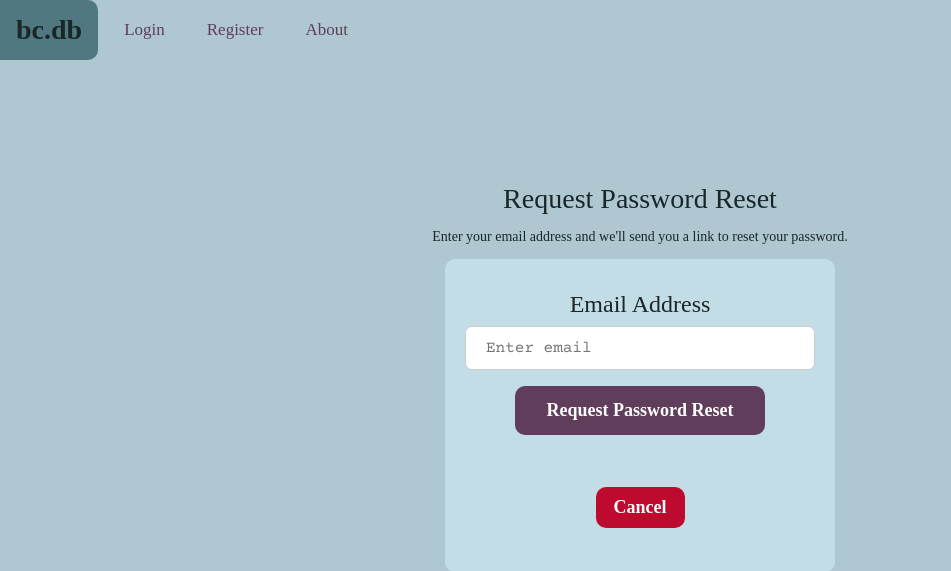
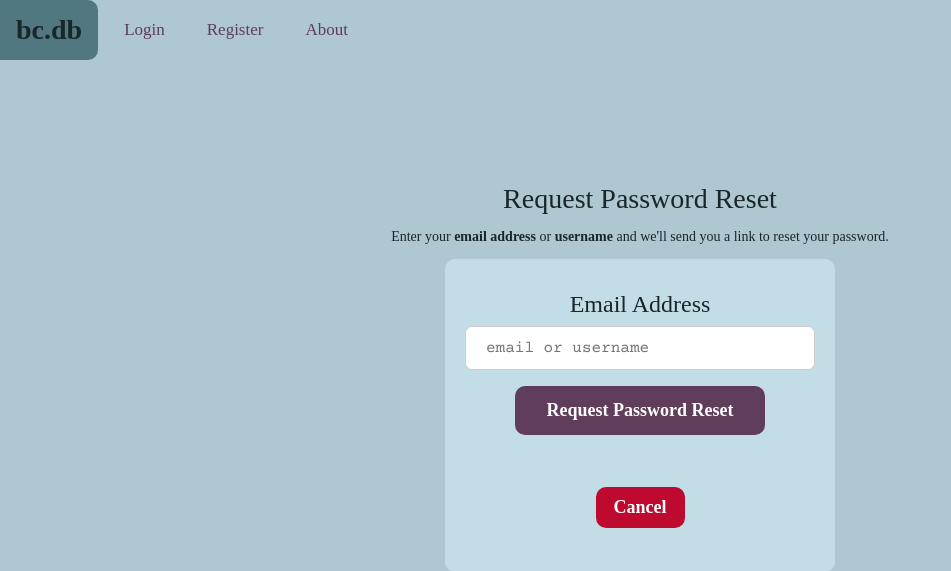
Before and after one commit to MyPetLobster/bookcase-database, a Flask app: page /forgot_password/ in a window 1280 px wide. Shown: the top 571 px of the page, without its empty margins (0-951 px from the left). Run offline with Flask 3, Linux system fonts and the light colour scheme; some web fonts are replaced.

Commit message:
Allows forgot-pass to accept username

```diff
--- a/website/auth.py
+++ b/website/auth.py
@@ -99,8 +99,16 @@ def generate_reset_token(user_id):
 @auth.route('/forgot_password/', methods=['GET', 'POST'])
 def forgot_password():
     if request.method == 'POST':
-        email = request.form.get('email')
-        user = User.query.filter_by(email=email).first()
+
+        input = request.form.get('email-username')
+        # check if input is an email address or username
+        if '@' in input:
+            email = input
+            user = User.query.filter_by(email=email).first()
+        else:
+            username = input
+            user = User.query.filter(db.func.lower(User.username) == username.lower()).first()
+            email = user.email
 
         if user:
             user.reset_token = generate_reset_token(user.id)
--- a/website/templates/forgot_password.html
+++ b/website/templates/forgot_password.html
@@ -3,10 +3,10 @@
 
 <div class="reset-pass-box">
         <h2>Request Password Reset</h1>
-        <p>Enter your email address and we'll send you a link to reset your password.</p>
+        <p>Enter your <span class="bold-menu">email address</span> or <span class="bold-menu">username</span> and we'll send you a link to reset your password.</p>
         <form class="reset-pass-form" action="/forgot_password/" method="post">
-            <label class="label-med" for="email">Email Address</label>
-            <input type="email" name="email" id="email" placeholder="Enter email" required>
+            <label class="label-med" for="email-username">Email Address</label>
+            <input type="text" name="email-username" id="email-username" placeholder="email or username" required>
             <button type="submit" class="home-button" id="req-reset-btn">Request Password Reset</button>
             <div class="container cancel-container">
                 <button type="button" id="cancel-button" class="cancelbtn">Cancel</button>
```
